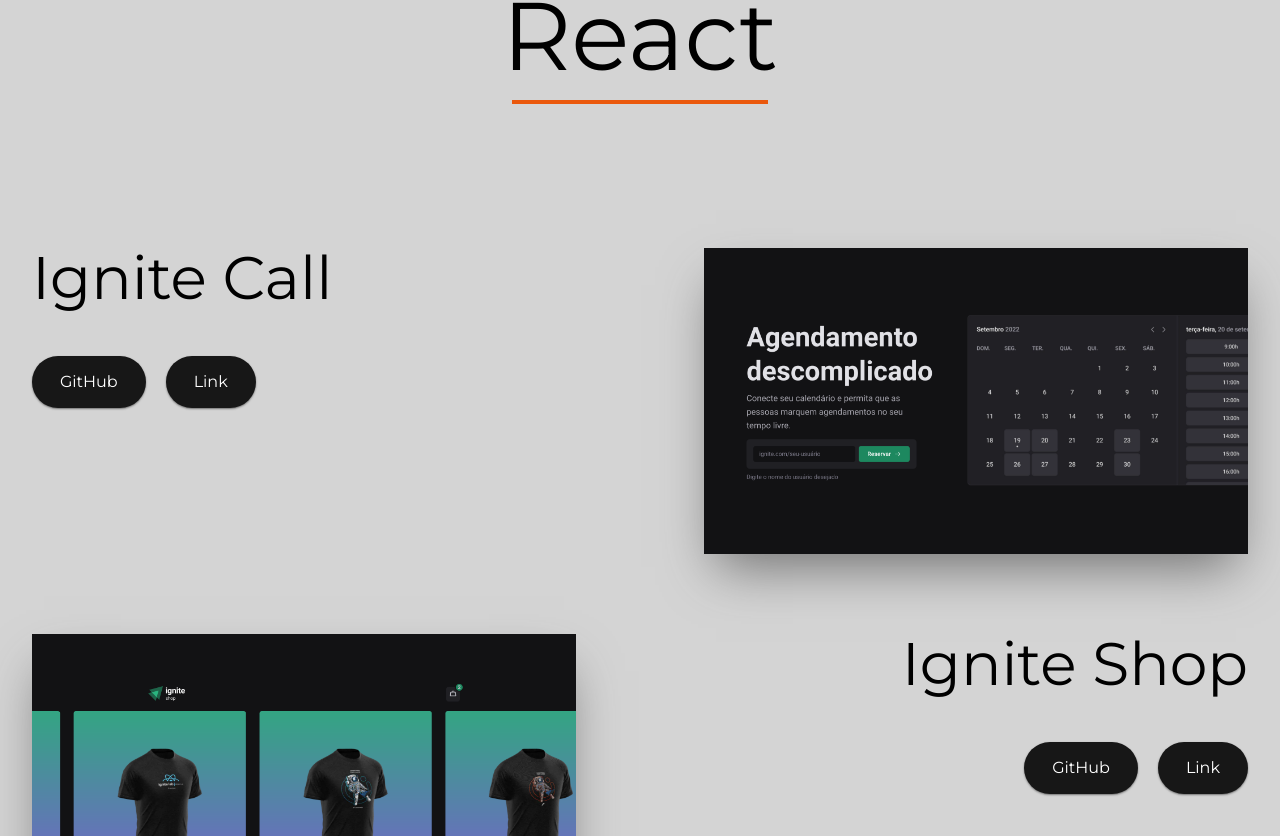
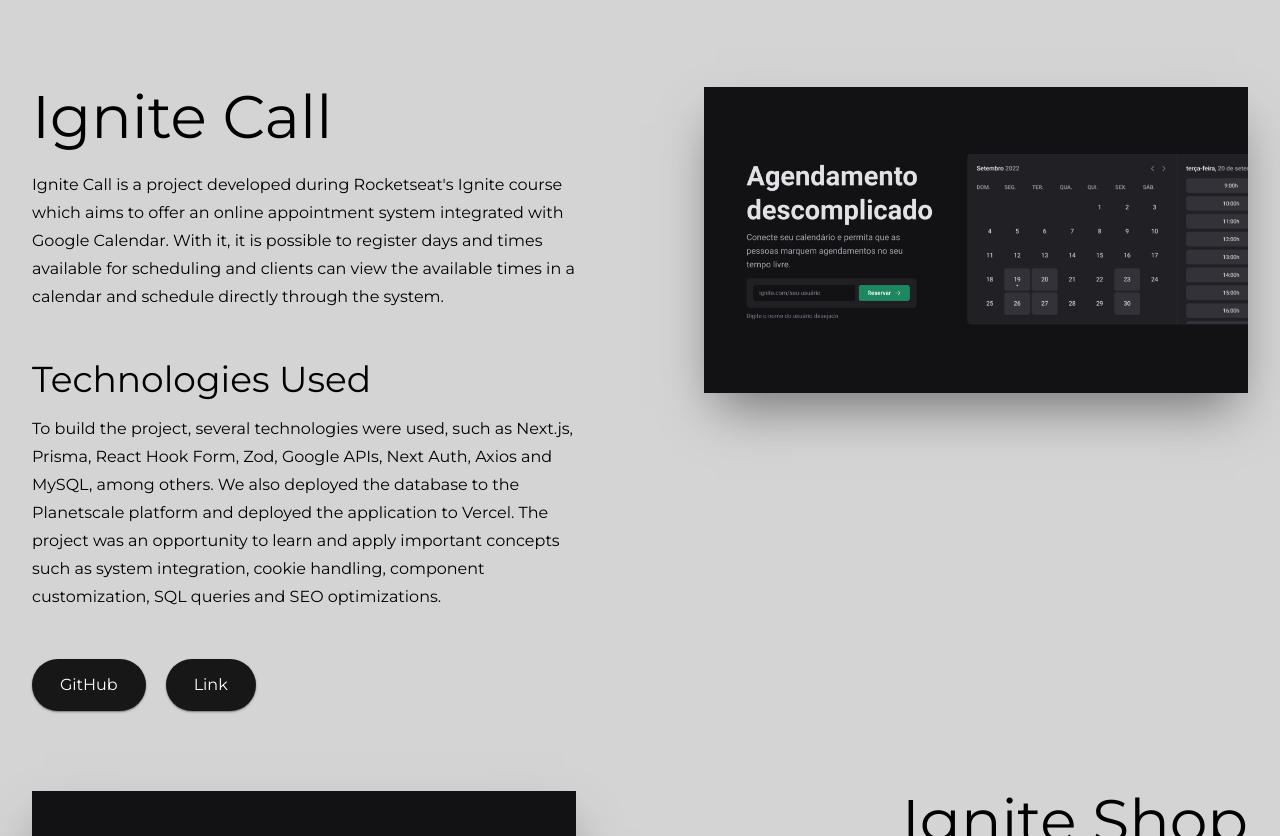
Before and after one commit to HenriqueMarcelo/portfolio, a React (Vite) app: page / in a window 1280 px wide. Shown: the part 1204-2040 px from the top of the page. Built offline with nearby package versions, Linux system fonts and the light colour scheme.

Commit message:
feat: translating the texts to english

```diff
--- a/src/libs/locales/en-us.ts
+++ b/src/libs/locales/en-us.ts
@@ -8,11 +8,11 @@
 
     title: 'Who am I?',
     description1:
-      'Lorem ipsum dolor sit amet, consectetur adipiscing elit. Duis eros nibh, convallis molestie eleifend suscipit, iaculis at turpis. Maecenas volutpat venenatis velit eu finibus. Praesent enim neque, ultrices non imperdiet in, sagittis a mi. Nullam non ex vitae est molestie luctus. Morbi vel cursus ex, nec sodales odio. Integer tempor est vel lorem finibus, nec ullamcorper diam ornare. Vestibulum ante ipsum primis in faucibus orci luctus et ultrices posuere cubilia curae;',
+      "My name is Marcelo Henrique and I'm a web developer passionate about technology and innovation. My journey into the programming world started over 7 years ago, when I decided I wanted to build amazing things and impact people's lives through technology.",
     description2:
-      'Lorem ipsum dolor sit amet, consectetur adipiscing elit. Duis eros nibh, convallis molestie eleifend suscipit, iaculis at turpis. Maecenas volutpat venenatis velit eu finibus. Praesent enim neque, ultrices non imperdiet in, sagittis a mi. Nullam non ex vitae est molestie luctus. Morbi vel cursus ex, nec sodales odio. Integer tempor est vel lorem finibus, nec ullamcorper diam ornare. Vestibulum ante ipsum primis in faucibus orci luctus et ultrices posuere cubilia curae;',
+      "Over the years, I've acquired skills in several programming languages and technologies, such as HTML, CSS, JavaScript, PHP, Laravel, Node.js, among others. But currently I am focused on improving my skills with ReactJS and NextJS.",
     description3:
-      'Lorem ipsum dolor sit amet, consectetur adipiscing elit. Duis eros nibh, convallis molestie eleifend suscipit, iaculis at turpis. Maecenas volutpat venenatis velit eu finibus. Praesent enim neque, ultrices non imperdiet in, sagittis a mi. Nullam non ex vitae est molestie luctus. Morbi vel cursus ex, nec sodales odio. Integer tempor est vel lorem finibus, nec ullamcorper diam ornare. Vestibulum ante ipsum primis in faucibus orci luctus et ultrices posuere cubilia curae;',
+      "I invite you to click on the links below to access my LinkedIn profile and GitHub, where you can find more information about my career and projects. Also, be sure to scroll down to check out some of the projects I've worked on.",
 
     technologiesUsed: 'Technologies Used',
 
--- a/src/projects/index.ts
+++ b/src/projects/index.ts
@@ -40,12 +40,14 @@
     id: 10,
     title: 'Ignite Call',
     enUS: {
-      description: '',
-      technologies: '',
+      description:
+        "Ignite Call is a project developed during Rocketseat's Ignite course which aims to offer an online appointment system integrated with Google Calendar. With it, it is possible to register days and times available for scheduling and clients can view the available times in a calendar and schedule directly through the system.",
+      technologies:
+        'To build the project, several technologies were used, such as Next.js, Prisma, React Hook Form, Zod, Google APIs, Next Auth, Axios and MySQL, among others. We also deployed the database to the Planetscale platform and deployed the application to Vercel. The project was an opportunity to learn and apply important concepts such as system integration, cookie handling, component customization, SQL queries and SEO optimizations.',
     },
     ptBR: {
       description:
-        'Ignite Call" é um projeto desenvolvido durante o curso Ignite da Rocketseat que tem como objetivo oferecer um sistema de agendamentos online integrado ao Google Agenda. Com ele, é possível cadastrar dias e horários disponíveis para agendamento e os clientes podem visualizar os horários disponíveis em um calendário e fazer o agendamento diretamente pelo sistema.',
+        'Ignite Call é um projeto desenvolvido durante o curso Ignite da Rocketseat que tem como objetivo oferecer um sistema de agendamentos online integrado ao Google Agenda. Com ele, é possível cadastrar dias e horários disponíveis para agendamento e os clientes podem visualizar os horários disponíveis em um calendário e fazer o agendamento diretamente pelo sistema.',
       technologies:
         'Para a construção do projeto, foram utilizadas diversas tecnologias, como Next.js, Prisma, React Hook Form, Zod, Google APIs, Next Auth, Axios e MySQL, entre outras. Também foi realizado o deploy do banco de dados para a plataforma Planetscale e o deploy da aplicação para o  Vercel. O projeto foi uma oportunidade de aprender e aplicar conceitos importantes como integração de sistemas, manipulação de cookies, customização de componentes, querys SQL e otimizações de SEO.',
     },
@@ -58,8 +60,10 @@
     id: 11,
     title: 'Ignite Shop',
     enUS: {
-      description: '',
-      technologies: '',
+      description:
+        "Ignite Shop is a project developed during Rocketseat's Ignite course. It is an online store that allows the viewing and purchasing of products. The goal of the project is to teach the students to build a complete and functional Next.JS application using modern web development technologies.",
+      technologies:
+        "To build the project, technologies like Next.js, ReactJS, Stitches, Typescript and integration with Stripe's API were used. Besides this, libraries such as axios, keen-slider, use-shopping-cart were used. With these technologies it was possible to create an application with excellent performance and high code quality.",
     },
     ptBR: {
       description:
@@ -76,8 +80,10 @@
     id: 12,
     title: 'Github Blog',
     enUS: {
-      description: '',
-      technologies: '',
+      description:
+        "The Github Blog project is a web application that allows users to create and manage their own blogs directly from Github. It was developed as a challenge for Rocketseat's Ignite course with the goal of putting into practice concepts such as: API access, SPA application creation, reading and displaying Markdown and creation of styled components.",
+      technologies:
+        'To build the project we used technologies such as React, Typescript, styled-components, Axios and the Github API for integration with Github Issues. Additionally, libraries such as react-markdown, date-fns and react-hook-form were used.',
     },
     ptBR: {
       description:
@@ -94,8 +100,10 @@
     id: 13,
     title: 'Coffee Delivery',
     enUS: {
-      description: '',
-      technologies: '',
+      description:
+        "Coffee Delivery is a project of a graphical interface for an online coffee shop. It is not integrated with a back-end, but was created to simulate the front-end of a real application. It was created as a challenge in Rocketseat's Ignite course with the objective of putting into practice skills learned in the course, such as the creation of a React application, stylized components, useContext, SPA, forms, Typescript, and much more.",
+      technologies:
+        'To build the Coffee Delivery, we used technologies such as ReactJS, TypeScript, styled-components and libraries such as: React Hook Form, React Router, Styled Components, Phosphor React and more.',
     },
     ptBR: {
       description:
@@ -112,8 +120,10 @@
     id: 14,
     title: 'DT Money',
     enUS: {
-      description: '',
-      technologies: '',
+      description:
+        'DT Money is a personal finance project created with the objective of helping the management of expenses and income. The project was developed during the Rocketseat Ignite course, with the intention of applying the concepts of React and TypeScript in practice, as well as improving the knowledge of state manipulation, API usage and component styling.',
+      technologies:
+        'To build DT Money, technologies such as React, TypeScript and Styled Components were used. In addition, libraries such as Axios, React Hook Form, Zod and Radix were used. The project also uses the React context concept to manage the global state of the application.',
     },
     ptBR: {
       description:
@@ -129,8 +139,10 @@
     id: 15,
     title: 'Ignite Timer',
     enUS: {
-      description: '',
-      technologies: '',
+      description:
+        "Ignite Timer is a focus timer project built to help people manage their time and increase their productivity. This project was created with the goal of putting into practice the concepts of React, TypeScript and state management with Context API, learned during Rocketseat's Ignite course.",
+      technologies:
+        'To build the project, technologies such as React, TypeScript and Context API were used. In addition, libraries such as styled-components, react-hook-form, zod, react-router-dom, and others were used.',
     },
     ptBR: {
       description:
@@ -147,8 +159,9 @@
     id: 16,
     title: 'ToDo List',
     enUS: {
-      description: '',
-      technologies: '',
+      description:
+        "The ToDo List is a web application that works like a task list. With it you can create tasks, mark as done and remove tasks. The project was developed during Rocketseat's Ignite course, with the goal of teaching the basics of React, Typescript and form manipulation.",
+      technologies: 'React and Typescript were used to build the project.',
     },
     ptBR: {
       description:
@@ -165,8 +178,10 @@
     id: 17,
     title: 'Ignite Feed',
     enUS: {
-      description: '',
-      technologies: '',
+      description:
+        "The Ignite Feed is a web application that simulates the operation of a graphical interface of a social network feed. The project was developed during Rocketseat's Ignite course, with the goal of learning about React, Typescript and date manipulation.",
+      technologies:
+        'To build the project, technologies like: React, Typescript, DateFNS, Faker and ESLint were used.',
     },
     ptBR: {
       description:
@@ -183,8 +198,10 @@
     id: 18,
     title: 'Fator X Live',
     enUS: {
-      description: '',
-      technologies: '',
+      description:
+        'A web application and administrative system that supported the Fator X 2021 event. Users logged in with their accounts and had access to a news feed, links to the event, and material downloads.',
+      technologies:
+        'React, TypeScript, Redux, Bootstrap and SASS were used to build the application.',
     },
     ptBR: {
       description:
@@ -200,8 +217,10 @@
     id: 20,
     title: 'Toyoserra',
     enUS: {
-      description: '',
-      technologies: '',
+      description:
+        'A complete institutional website and administrative system. With static pages, dynamic pages and contact forms.',
+      technologies:
+        'The website was built using Laravel and Bootstrap. For Bootstrap we used the "theming" function where we recompiled Bootstrap so that its default classes followed our visual identity. This way the development and especially the maintenance are greatly simplified.',
     },
     ptBR: {
       description:
@@ -217,8 +236,10 @@
     id: 21,
     title: 'Conteco',
     enUS: {
-      description: '',
-      technologies: '',
+      description:
+        'A complete website and administrative system for a real estate company. Where, in the administrative system, the available properties that will be displayed on the website are registered. The website also has searches and listings based on characteristics so that customers can find what they are looking for more easily.',
+      technologies:
+        'The website was built using Laravel and Bootstrap. For Bootstrap we used the "theming" function where we recompiled Bootstrap so that its default classes followed the visual identity. This way the development and especially the maintenance are greatly simplified.',
     },
     ptBR: {
       description:
@@ -234,8 +255,10 @@
     id: 22,
     title: 'União Mundial',
     enUS: {
-      description: '',
-      technologies: '',
+      description:
+        'A complete website and administrative system for a metallurgical company. With static and dynamic pages, a search for registered products based on their characteristics and integration with external customer systems.',
+      technologies:
+        'The website was built using Laravel and Bootstrap. For Bootstrap we used the "theming" function where we recompiled Bootstrap so that its standard classes followed the visual identity. This way the development and especially the maintenance are greatly simplified.',
     },
     ptBR: {
       description:
@@ -251,8 +274,10 @@
     id: 23,
     title: 'Valesca Marotti',
     enUS: {
-      description: '',
-      technologies: '',
+      description:
+        'A complete website and administrative system for a real estate company. Where, in the administrative system, the available properties that will be shown in the website are registered. The website also has searches and listings based on characteristics so that clients can find what they are looking for more easily.',
+      technologies:
+        'The website was built using Laravel and Bootstrap. For Bootstrap we used the "theming" function where we recompiled Bootstrap so that its default classes followed the visual identity. This way the development and especially the maintenance are greatly simplified.',
     },
     ptBR: {
       description:
@@ -268,8 +293,10 @@
     id: 24,
     title: 'Toyoserra Seminovos',
     enUS: {
-      description: '',
-      technologies: '',
+      description:
+        'A website and administrative system for a used-car salesman. The information about the cars can be registered by the administrative system manually or received through API requests made to an external system. The website has a search and contact form.',
+      technologies:
+        'For the construction we used Laravel and Bootstrap. For Bootstrap we used the "theming" function where we recompiled Bootstrap so that its default classes followed the visual identity. This way the development and especially the maintenance are greatly simplified.',
     },
     ptBR: {
       description:
@@ -285,8 +312,10 @@
     id: 25,
     title: 'Nova Friburgo Country Clube',
     enUS: {
-      description: '',
-      technologies: '',
+      description:
+        'A website and administrative system for a club. The website has several static pages, contact forms and dynamic information pages that are registered by the administrative system.',
+      technologies:
+        'For the construction we used Laravel and Bootstrap. We recompiled Bootstrap so that its default classes followed the visual identity of the site. This way the development and especially the maintenance are very simplified.',
     },
     ptBR: {
       description:
@@ -302,8 +331,9 @@
     id: 26,
     title: 'CuboUP',
     enUS: {
-      description: '',
-      technologies: '',
+      description:
+        'A complete ERP system where I worked specifically on the part of creating posts in social networks and obtaining permissions to do so.',
+      technologies: 'The system was built using Laravel, Bootstrap and VueJS.',
     },
     ptBR: {
       description:
@@ -319,8 +349,10 @@
     id: 30,
     title: 'Vocab++',
     enUS: {
-      description: '',
-      technologies: '',
+      description:
+        'Vocab++ is a project I developed to help learning foreign language vocabulary. It was built so that I could put into practice knowledge about Vue3 and ci/cd with GitHub Actions.',
+      technologies:
+        'To build the project, I used technologies such as: Vue3, Vite, ESLint, Github Actions.',
     },
     ptBR: {
       description:
@@ -337,8 +369,9 @@
     id: 31,
     title: 'Colors',
     enUS: {
-      description: '',
-      technologies: '',
+      description:
+        'The Colors project is a collection of images of all the colors available in CSS. It was created to create artistic and simplistic wallpapers. It was created using HTML and JavaScript. The images were generated within a <canvas> tag and the final .png file was created by simply downloading the generated image.',
+      technologies: 'Html, CSS and JavaScript',
     },
     ptBR: {
       description:
```
